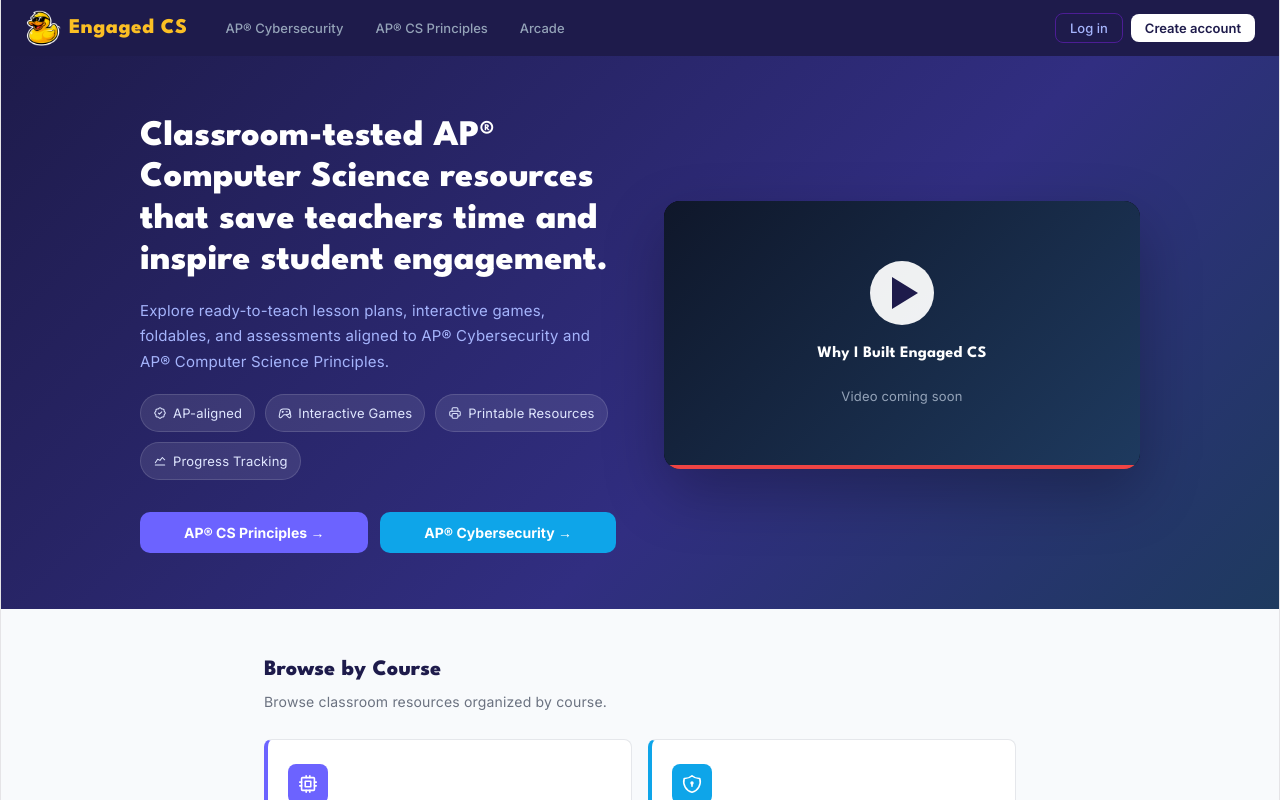
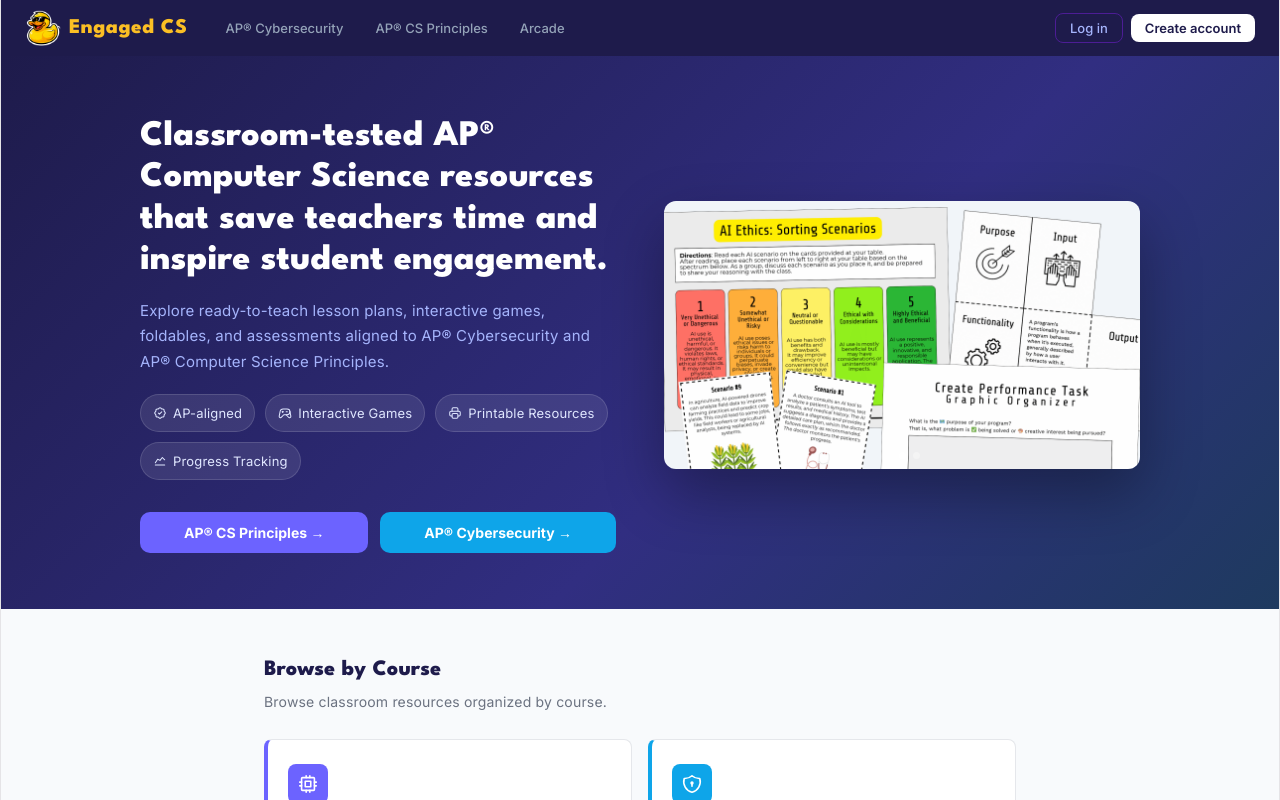
Before and after one commit to as1592/logic-lab, a React (Vite) app: page / in a window 1280 px wide. Shown: the top 800 px of the page. Built offline with nearby package versions, Linux system fonts and the light colour scheme.

Commit message:
Update App.jsx

```diff
--- a/src/App.jsx
+++ b/src/App.jsx
@@ -1594,6 +1594,39 @@
   );
 }
 
+function HeroCarousel() {
+  const [slide, setSlide] = useState(0);
+
+  useEffect(() => {
+    const t = setInterval(() => setSlide(s => (s + 1) % 3), 5000);
+    return () => clearInterval(t);
+  }, []);
+
+  const slides = [
+    <video key="v" src="/videos/foldables-compressed.mp4" autoPlay muted loop playsInline
+      style={{ position: "absolute", inset: 0, width: "100%", height: "100%", objectFit: "cover", display: "block" }} />,
+    <img key="i1" src="/images/1.png" alt=""
+      style={{ position: "absolute", inset: 0, width: "100%", height: "100%", objectFit: "cover", display: "block" }} />,
+    <img key="i2" src="/images/2.png" alt=""
+      style={{ position: "absolute", inset: 0, width: "100%", height: "100%", objectFit: "cover", display: "block" }} />,
+  ];
+
+  return (
+    <div style={{ position: "relative", borderRadius: 12, overflow: "hidden", boxShadow: "0 24px 60px #00000055", aspectRatio: "16/9" }}>
+      {slides.map((s, i) => (
+        <div key={i} style={{ position: "absolute", inset: 0, opacity: i === slide ? 1 : 0, transition: "opacity 0.6s ease", pointerEvents: i === slide ? "auto" : "none" }}>
+          {s}
+        </div>
+      ))}
+      <div style={{ position: "absolute", bottom: 10, left: 0, right: 0, display: "flex", justifyContent: "center", gap: 7, zIndex: 10 }}>
+        {[0, 1, 2].map(i => (
+          <button key={i} onClick={() => setSlide(i)} style={{ width: 7, height: 7, borderRadius: "50%", background: i === slide ? "#fff" : "rgba(255,255,255,0.35)", border: "none", cursor: "pointer", padding: 0, transition: "background 0.3s" }} />
+        ))}
+      </div>
+    </div>
+  );
+}
+
 function HomeScreen({ onSelect, onArcade, user, displayName, onProfile }) {
   const isMobile = useIsMobile();
   return (
@@ -1629,18 +1662,7 @@
                 </button>
               </div>
             </div>
-            {!isMobile && (
-              <div style={{ borderRadius: 16, overflow: "hidden", boxShadow: "0 24px 60px #00000044", background: "#000", aspectRatio: "16/9", display: "flex", flexDirection: "column", alignItems: "center", justifyContent: "center", position: "relative" }}>
-                <div style={{ position: "absolute", inset: 0, background: "linear-gradient(135deg, #0f172a, #1e3a5f)", display: "flex", alignItems: "center", justifyContent: "center", flexDirection: "column", gap: 16 }}>
-                  <div style={{ width: 64, height: 64, borderRadius: "50%", background: "#ffffffee", display: "flex", alignItems: "center", justifyContent: "center" }}>
-                    <div style={{ width: 0, height: 0, borderTop: "16px solid transparent", borderBottom: "16px solid transparent", borderLeft: "26px solid #1E1B4B", marginLeft: 6 }} />
-                  </div>
-                  <div style={{ fontFamily: "'League Spartan', sans-serif", fontWeight: 700, fontSize: 16, color: "#fff", textAlign: "center", padding: "0 24px" }}>Why I Built Engaged CS</div>
-                  <div style={{ fontFamily: "'Inter', sans-serif", fontSize: 13, color: "#94A3B8", textAlign: "center" }}>Video coming soon</div>
-                </div>
-                <div style={{ position: "absolute", bottom: 0, left: 0, right: 0, height: 4, background: "#EF4444" }} />
-              </div>
-            )}
+            {!isMobile && <HeroCarousel />}
           </div>
         </div>
       ) : (
```
